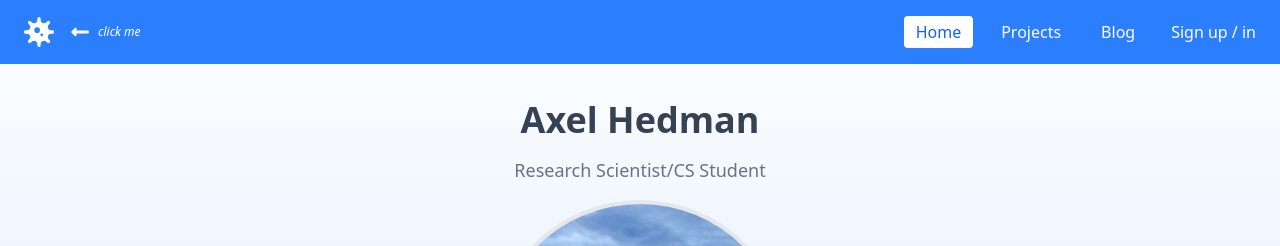
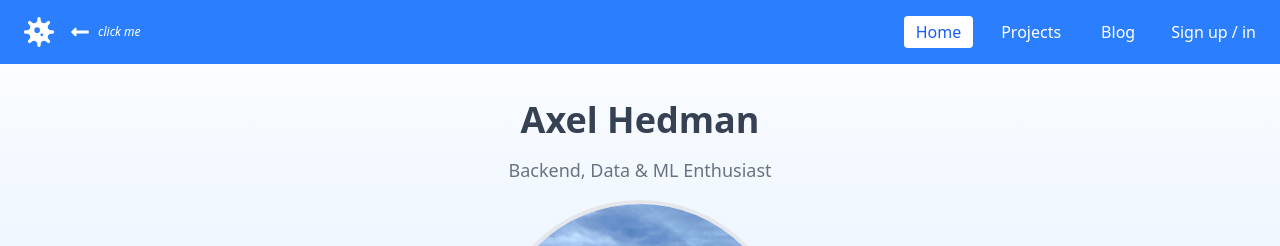
Before and after one commit to hedmana/personal-site, a Next.js app in the folder frontend/: page / in a window 1280 px wide. Shown: the top 246 px of the page. Built offline with nearby package versions, Linux system fonts and the light colour scheme.

Commit message:
Front page header update

```diff
--- a/frontend/src/components/FrontPageHeading.tsx
+++ b/frontend/src/components/FrontPageHeading.tsx
@@ -3,7 +3,7 @@ export default function FrontPageHeading() {
     <>
       <h1 className="text-4xl font-bold text-gray-700">Axel Hedman</h1>
       <p className="max-w-xl text-gray-500 text-lg">
-        Research Scientist/CS Student
+        Backend, Data & ML Enthusiast
       </p>
     </>
   );
```
